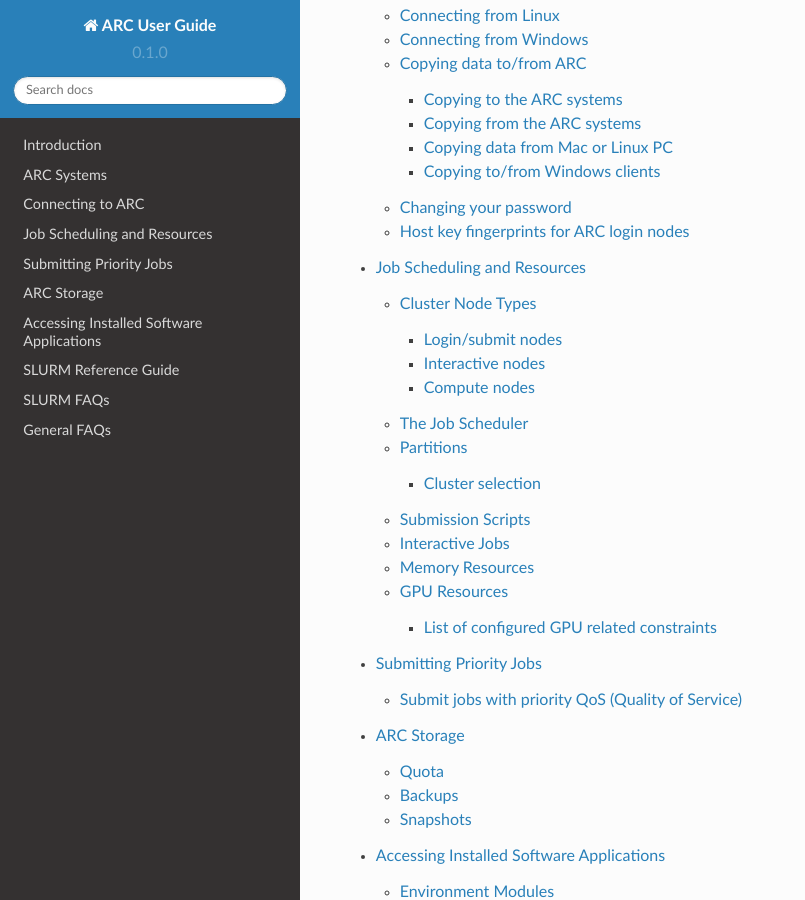
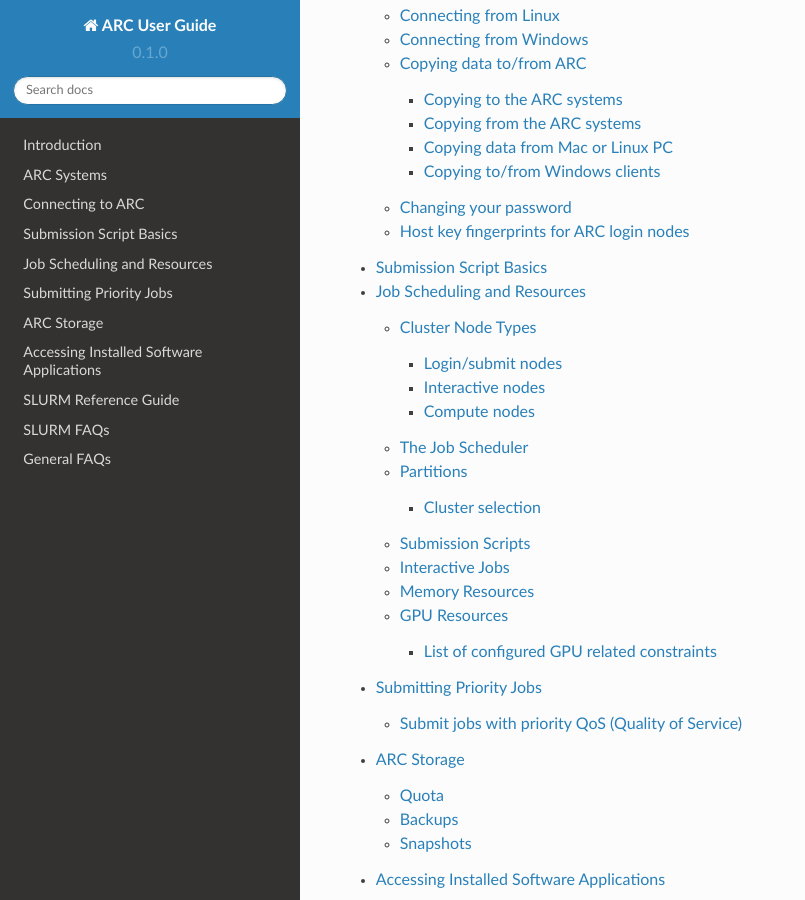
Before and after one commit to tina-friedrich/arc-user-guide, a Sphinx documentation site: the page built from docs/source/index.rst, in a window 1280 px wide and 900 px high, scrolled down 408 px. Shown: the whole window, without its empty margins (0-805 px from the left). Built offline with Sphinx 7.4.7 and the Read the Docs theme 2.0.0, drawn with Linux system fonts in a browser that asks for light colours.

Commit message:
Update index.rst

```diff
--- a/docs/source/index.rst
+++ b/docs/source/index.rst
@@ -7,6 +7,7 @@
    introduction
    arc-systems
    connecting-to-arc
+   arc-script-basics
    job-scheduling
    arc-priority-jobs
    arc-storage
```
